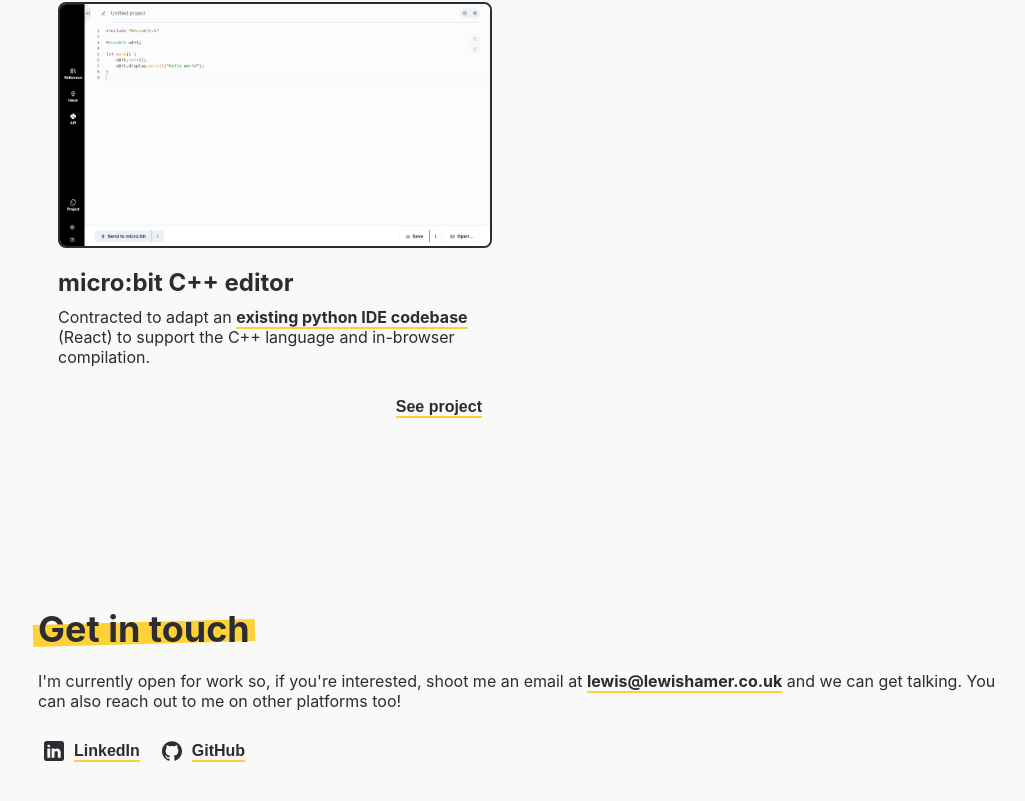
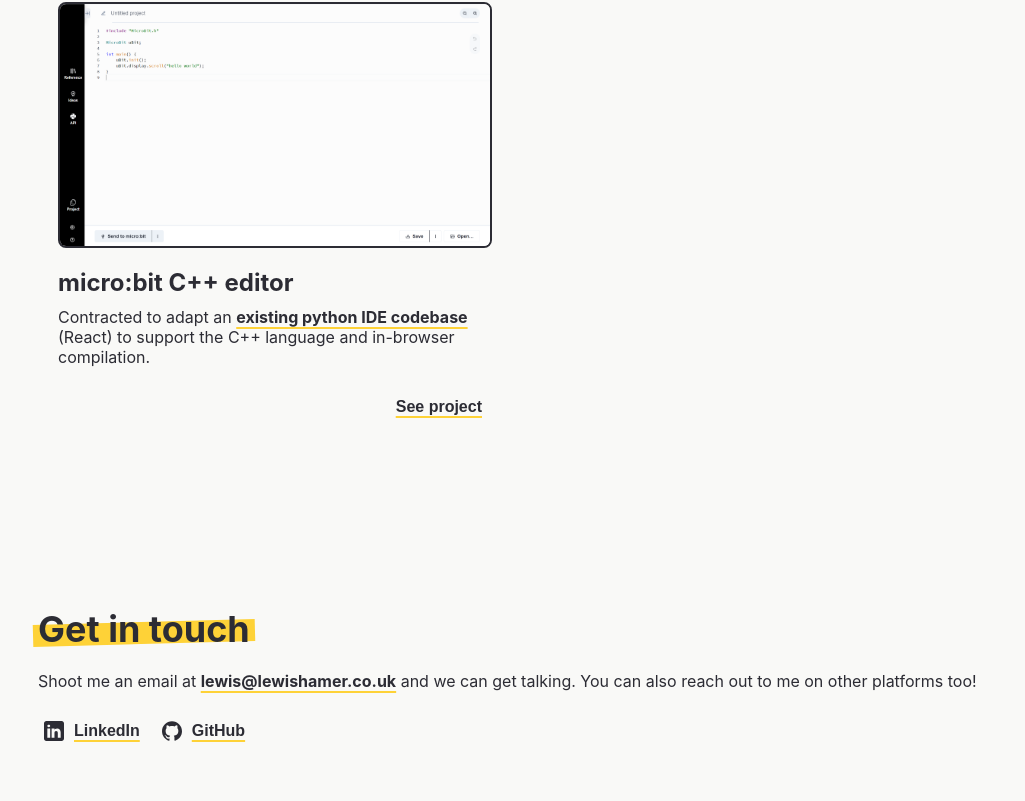
Before and after one commit to hamer0/portfolio, a React (Vite) app: page / in a window 1280 px wide. Shown: the part 1207-2008 px from the top of the page, without its empty margins (122-1147 px from the left). Built offline with nearby package versions, Linux system fonts and the light colour scheme.

Commit message:
Update Contact.tsx

```diff
--- a/src/components/Contact.tsx
+++ b/src/components/Contact.tsx
@@ -7,7 +7,7 @@
     return (
         <Section>
             <Decorated><h2 id="contact">Get in touch</h2></Decorated>
-            <p>I'm currently open for work so, if you're interested, shoot me an email at <a href="mailto:lewis@lewishamer.co.uk" className="contact__email">lewis@lewishamer.co.uk</a> and we can get talking. You can also reach out to me on other platforms too!</p>
+            <p>Shoot me an email at <a href="mailto:lewis@lewishamer.co.uk" className="contact__email">lewis@lewishamer.co.uk</a> and we can get talking. You can also reach out to me on other platforms too!</p>
 
             <span className="contact__buttons">
                 <Button onclick={() => window.open('https://www.linkedin.com/in/lewis-hamer/','_blank')}>
```
